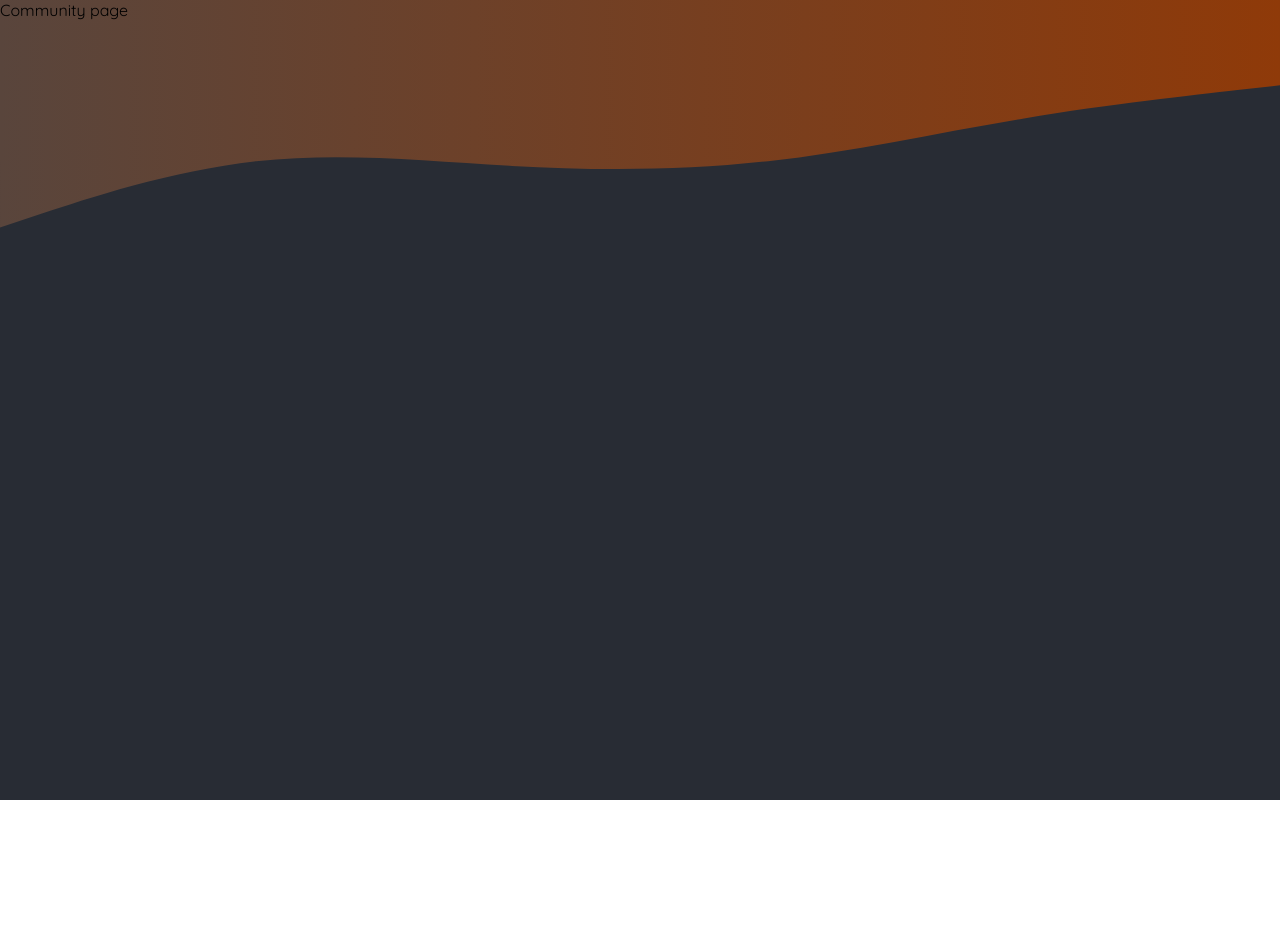
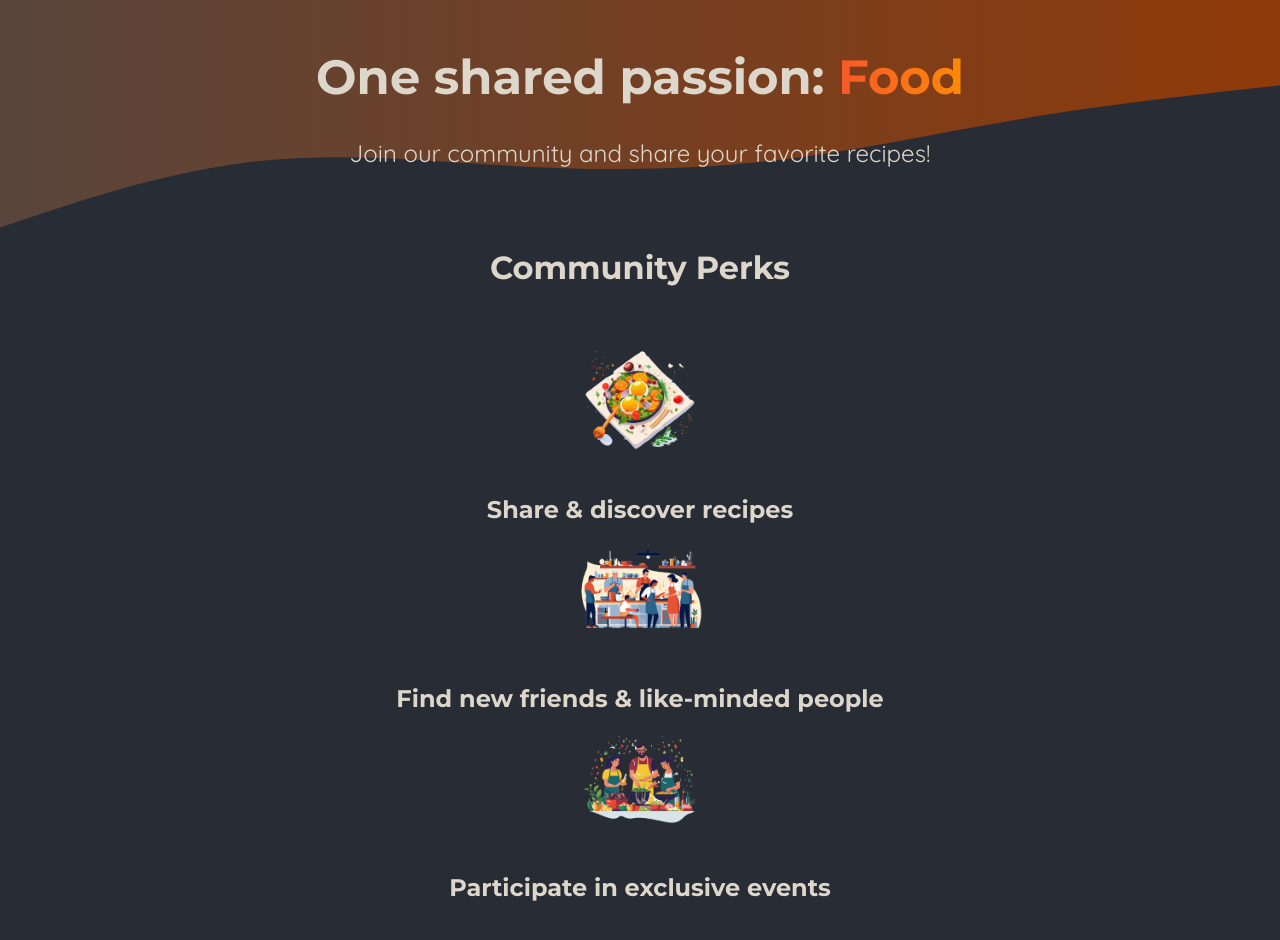
Before and after one commit to IrynaSydorenko/Meals-Project, a Next.js app: page /community in a window 1280 px wide. Shown: the top 940 px of the page. Before the commit the page ends 800 px from the top, so only its background shows below. Built offline with nearby package versions, Linux system fonts and the light colour scheme.

Commit message:
feat[client]: created community page with styling

```diff
--- a/app/community/page.jsx
+++ b/app/community/page.jsx
@@ -1,7 +1,39 @@
-import React from 'react';
+import Image from 'next/image';
+import mealIcon from '@/assets/icons/meal.png';
+import communityIcon from '@/assets/icons/community.png';
+import eventsIcon from '@/assets/icons/events.png';
+import styles from './page.module.css';
 
-function CommynityPage() {
-  return <div>Community page</div>;
+export default function CommunityPage() {
+  return (
+    <>
+      <header className={styles.header}>
+        <h1>
+          One shared passion: <span className={styles.highlight}>Food</span>
+        </h1>
+        <p>Join our community and share your favorite recipes!</p>
+      </header>
+      <main className={styles.main}>
+        <h2>Community Perks</h2>
+
+        <ul className={styles.perks}>
+          <li>
+            <Image src={mealIcon} alt='A delicious meal' />
+            <p>Share & discover recipes</p>
+          </li>
+          <li>
+            <Image src={communityIcon} alt='A crowd of people, cooking' />
+            <p>Find new friends & like-minded people</p>
+          </li>
+          <li>
+            <Image
+              src={eventsIcon}
+              alt='A crowd of people at a cooking event'
+            />
+            <p>Participate in exclusive events</p>
+          </li>
+        </ul>
+      </main>
+    </>
+  );
 }
-
-export default CommynityPage;
--- /dev/null
+++ b/app/community/page.module.css
@@ -0,0 +1,61 @@
+.header {
+  gap: 3rem;
+  margin: 3rem auto 5rem auto;
+  width: 90%;
+  max-width: 75rem;
+  color: #ddd6cb;
+  font-size: 1.5rem;
+  text-align: center;
+}
+
+.header h1 {
+  font-family: 'Montserrat', sans-serif;
+}
+
+.highlight {
+  background: linear-gradient(90deg, #f9572a, #ff8a05);
+  background-clip: text;
+  -webkit-background-clip: text;
+  -webkit-text-fill-color: transparent;
+}
+
+.main {
+  width: 90%;
+  max-width: 40rem;
+  margin: 0 auto;
+  text-align: center;
+}
+
+.main h2 {
+  font-family: 'Montserrat', sans-serif;
+  font-size: 2rem;
+  margin-bottom: 3rem;
+  color: #ddd6cb;
+}
+
+.perks {
+  list-style: none;
+  margin: 3rem 0;
+  padding: 0;
+}
+
+.perks li {
+  display: flex;
+  flex-direction: column;
+  align-items: center;
+  gap: 2rem;
+}
+
+.perks img {
+  width: 8rem;
+  height: 8rem;
+  object-fit: contain;
+}
+
+.perks p {
+  font-family: 'Montserrat', sans-serif;
+  font-size: 1.5rem;
+  font-weight: bold;
+  margin: 0;
+  color: #ddd6cb;
+}
```
